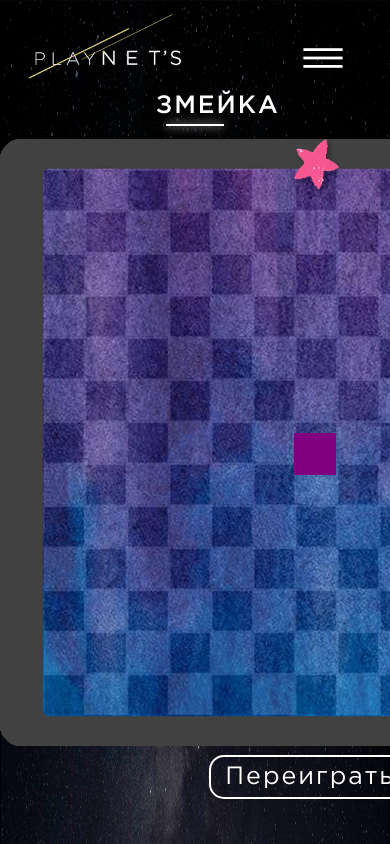
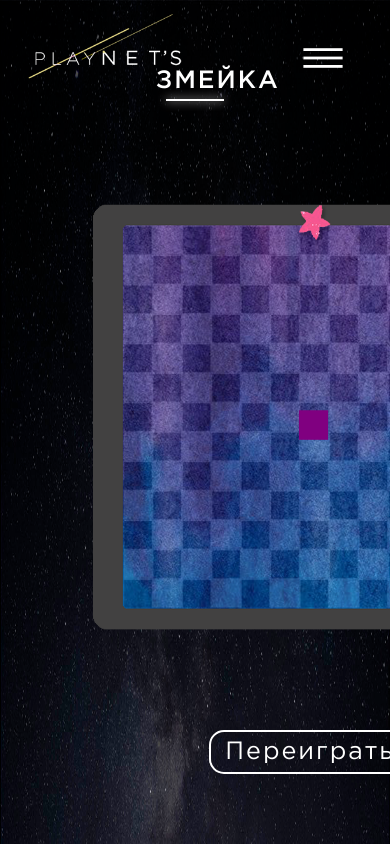
Before and after one commit to Anngrry/snake1, a plain HTML site: page index.html in a window 390 px wide. Drawn offline with nearby package versions, Linux system fonts and the light colour scheme.

Commit message:
initial commit

```diff
--- a/css/style.css
+++ b/css/style.css
@@ -144,7 +144,7 @@ li {
 header {
 	width: 85vw;
 	margin: 0 auto;
-	height: 15vh;
+	height: 12vh;
 }
 .header_inner {
 	width: 100%;
@@ -229,7 +229,7 @@ header {
 
 @media (max-width: 900px) {
 	header{
-		height: 10vh;
+		height: 7vh;
 		justify-content: center;
 		align-content: center;
 	}
@@ -389,6 +389,19 @@ cursor:pointer;
     right: 65%;
 }
 
+@media (max-width: 1600px) {
+
+	canvas{
+	transform: scale(0.7);
+	margin-top: -12%;
+}
+
+	.button{
+		margin-top: -8%;
+	}
+}
+
+
 
 @media (max-width: 1450px) {
 
```
